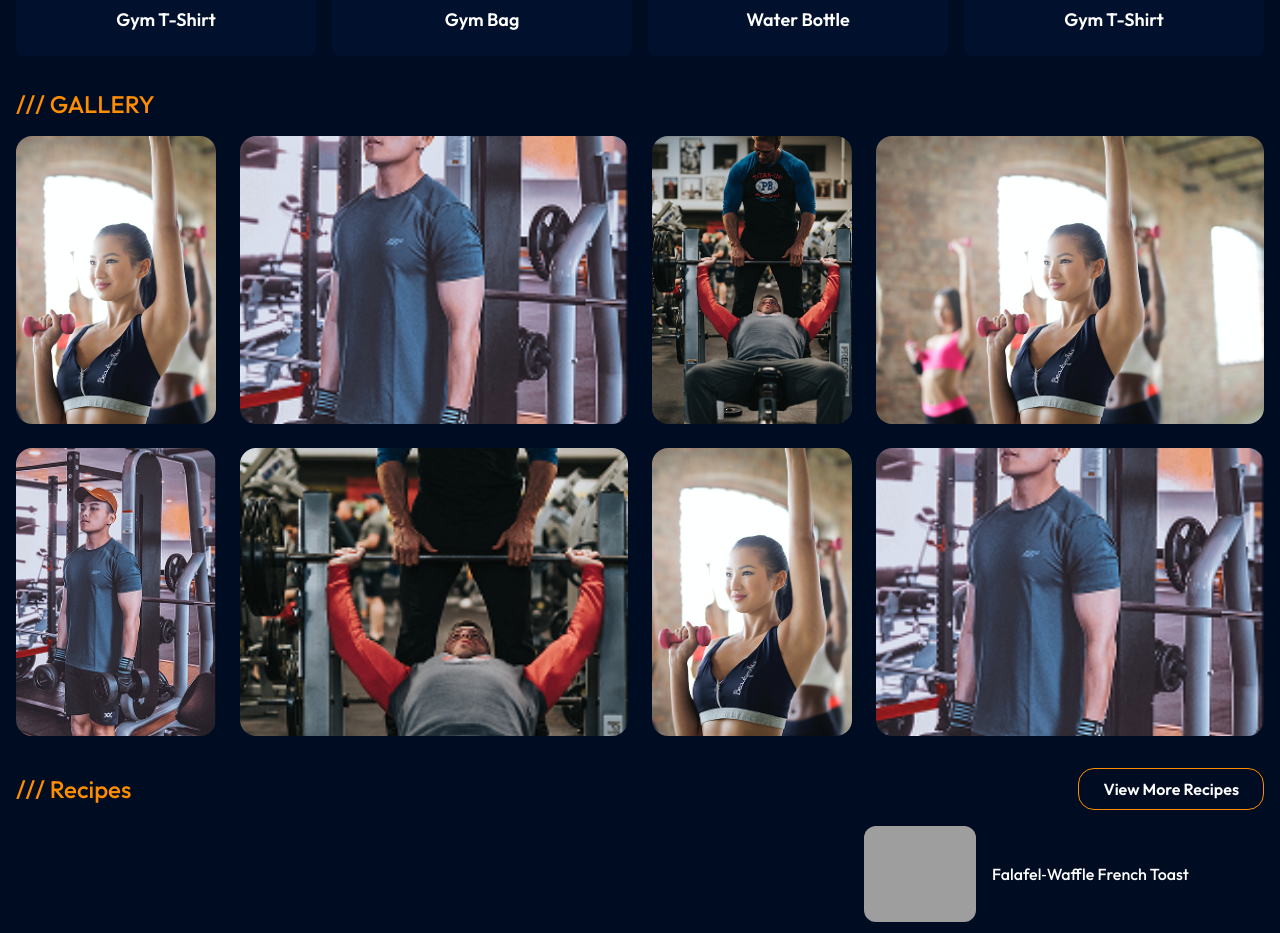
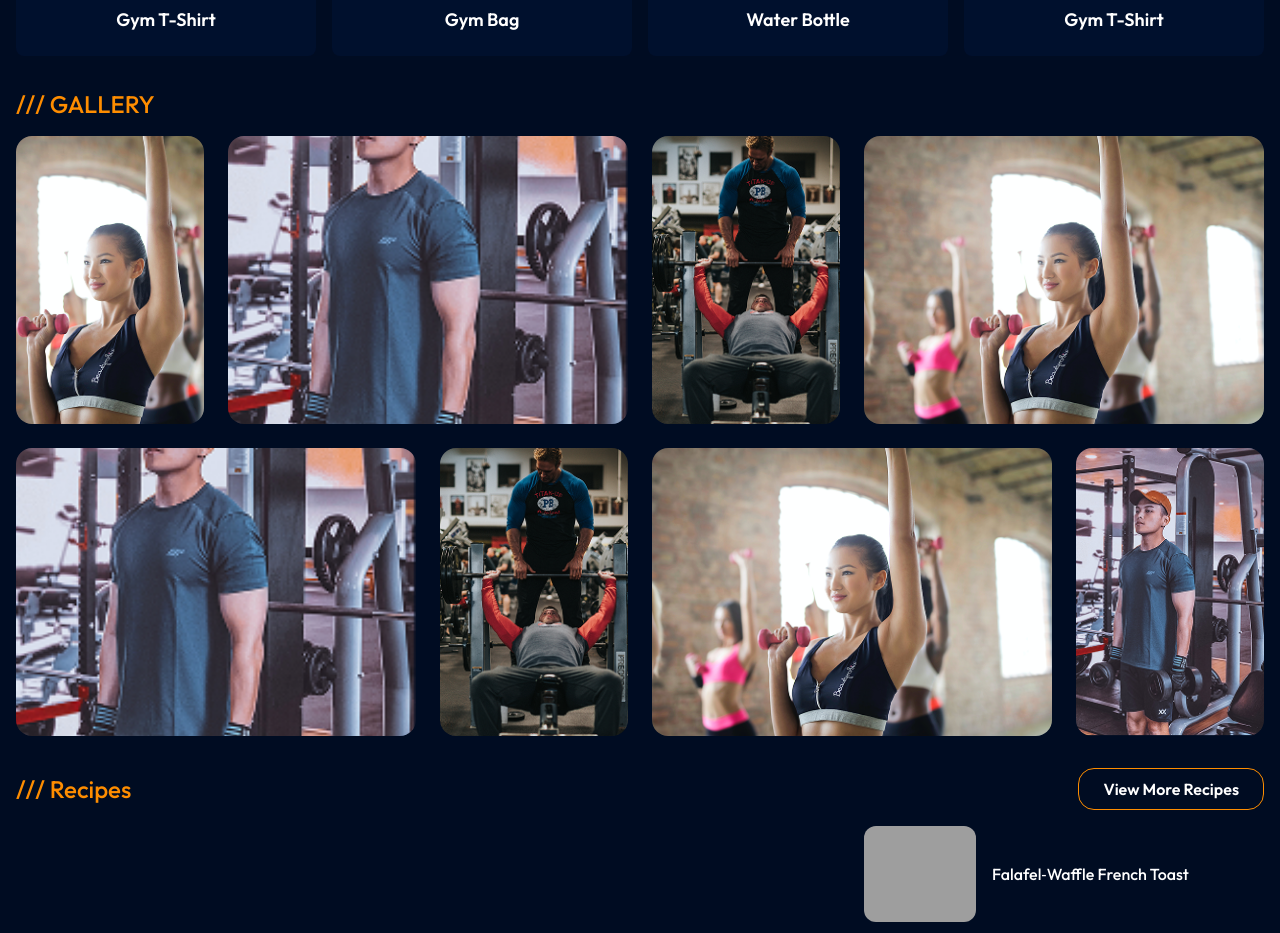
Before and after one commit to developersumit01/gym, a React (Vite) app: page / in a window 1280 px wide. Shown: the part 1580-2513 px from the top of the page. Built offline with nearby package versions, Linux system fonts and the light colour scheme; grey boxes are pictures that could not be loaded.

Commit message:
1. Change product section into goods section  2. chnage gallery grid alignment  3. add one more screen size 440px

```diff
--- a/src/pages/home.tsx
+++ b/src/pages/home.tsx
@@ -97,12 +97,12 @@ const Home = () => {
             </div>
          </section>
          {/* Programs List End here */}
-         {/* Products List Start here */}
+         {/* Goods List Start here */}
          <section className="bg-background text-text md:px-4 pt-8">
             <div className="bg-background text-center text-text max-w-layout mx-auto">
-               <div className="flex justify-between item-center mx-4 md:mx-0 mb-4 items-center"><span className="text-2xl font-medium text-start text-primary">/// GET OUR MERCH</span> <Button name="View All Products" /></div>
+               <div className="flex justify-between item-center mx-4 md:mx-0 mb-4 items-center"><span className="text-2xl font-medium text-start text-primary">/// GOODS</span> <Button name="View All Products" /></div>
                {/* card container */}
-               <div className="grid grid-cols-1 md:grid-cols-2 lg:grid-cols-3 xl:grid-cols-4 gap-4 ">
+               <div className="grid grid-cols-1 md:grid-cols-3 lg:grid-cols-3 xl:grid-cols-4 gap-4 ">
                   {/* card */}
                   {products.map((product: any) => (
                      <ProductCard
@@ -114,20 +114,46 @@ const Home = () => {
                </div>
             </div>
          </section>
-         {/* Products list end here */}
+         {/* Goods list end here */}
          {/* Gallery Section start here */}
          <section className="bg-background text-text md:px-4 pt-8">
             <div className="bg-background text-center text-text max-w-layout mx-auto">
                <div className="text-2xl font-medium text-primary ml-4 md:ml-0 mb-4 text-start">/// GALLERY</div>
-               {/* 440px is mini tab width for gallery */}
-               <div className={`grid grid-cols-1 md:grid-cols-[200px_1fr] lg:grid-cols-[200px_1fr_200px] xl:grid-cols-[200px_1fr_200px_1fr] gap-6 px-4 md:px-0`}>
-                  {gallery && gallery.map((image: string) => {
-                     return (
-                        <img
-                           src={image}
-                           className="object-cover w-full h-48 md:h-72 rounded-2xl"
-                        />
-                     );
+               <div className={`grid grid-cols-1 xs:grid-cols-3 lg:grid-cols-4 xl:grid-cols-6 gap-6 px-4 md:px-0`}>
+                  {gallery && gallery.map((image: string,index:number) => {
+                     if(parseInt((index/4).toString())%2==0){
+                        if(index%2==1){
+                           return (
+                              <img
+                                 src={image}
+                                 className="object-cover w-full h-48 md:h-72 rounded-2xl col-span-2"
+                              />
+                           );
+                        }else{
+                           return (
+                              <img
+                                 src={image}
+                                 className="object-cover w-full h-48 md:h-72 rounded-2xl col-span-1"
+                              />
+                           );
+                        }
+                     }else{
+                        if(index%2==0){
+                           return (
+                              <img
+                                 src={image}
+                                 className="object-cover w-full h-48 md:h-72 rounded-2xl col-span-2"
+                              />
+                           );
+                        }else{
+                           return (
+                              <img
+                                 src={image}
+                                 className="object-cover w-full h-48 md:h-72 rounded-2xl col-span-1"
+                              />
+                           );
+                        }
+                     }
                   })}
                </div>
             </div>
--- a/tailwind.config.js
+++ b/tailwind.config.js
@@ -25,6 +25,9 @@ export default {
       backgroundImage: {
         'hero-image': "url('./assets/images/heroSectionImage.png')",
       },
+      screens: {
+        'xs': '440px',
+      },
     },
   },
   plugins: [],
```
